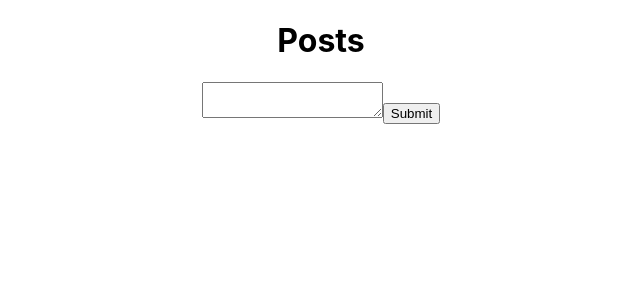
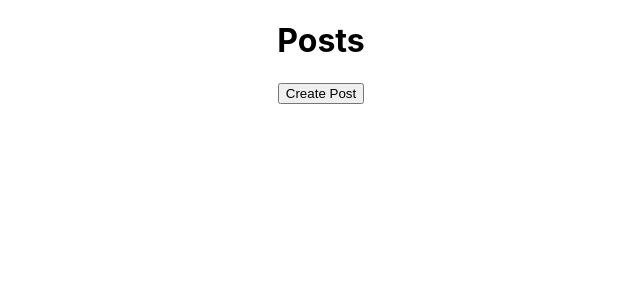
Before and after one commit to bojbrook/social-app-concept, a React (Create React App) app in the folder social-app/: page / in a window 1280 px wide. Shown: the top 300 px of the page, without its empty margins (319-959 px from the left). Built offline with nearby package versions, Linux system fonts and the light colour scheme.

Commit message:
Added post button

```diff
--- a/social-app/src/App.js
+++ b/social-app/src/App.js
@@ -5,6 +5,11 @@ import { useState } from 'react';
 
 function App() {
   const [posts, setPost] = useState([]);
+  const [showCreatePost, setCreatePost] = useState(false);
+
+  const createPostButtonHandler = () => {
+    setCreatePost(!showCreatePost);
+  };
 
   const addPost = (post) => {
     setPost((arr) => [...arr, post]);
@@ -17,7 +22,8 @@ function App() {
   return (
     <div className="App">
       <h1>Posts</h1>
-      <CreatePost addPost={addPost} />
+      {showCreatePost && <CreatePost addPost={addPost} />}
+      <button onClick={createPostButtonHandler}>Create Post</button>
       {postsArr}
     </div>
   );
```
